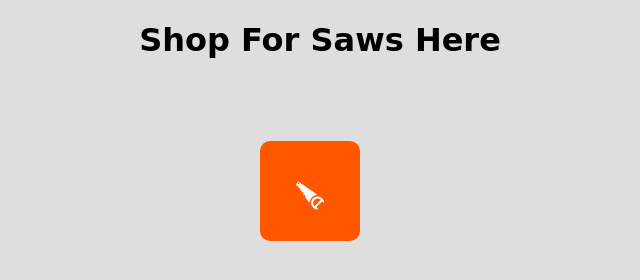
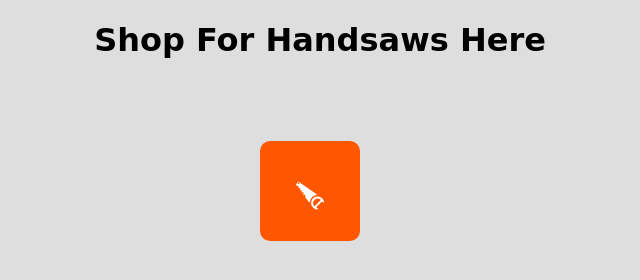
Before and after one commit to veir0004/exercise-1, a plain HTML site: page index.html in a window 1280 px wide. Shown: the whole page, without its empty margins (320-960 px from the left). Drawn offline with Linux system fonts and the light colour scheme; a web font is replaced by a local one.

Commit message:
changed titles

```diff
--- a/index.html
+++ b/index.html
@@ -2,7 +2,7 @@
 <html lang="en-ca">
 <head>
 	<meta charset="utf-8">
-	<title>Responsive Setup</title>
+	<title>Shop For Handsaws</title>
 	<link href="css/index.css" rel="stylesheet">
 	<link href="css/custom-font.css" rel="stylesheet">
 	<link href='http://fonts.googleapis.com/css?family=Patua+One' rel='stylesheet' type='text/css'>
@@ -12,7 +12,7 @@
 </head>
 <body>
 
-	<h1> Shop For Saws Here</h1>
+	<h1> Shop For Handsaws Here</h1>
 
 
 		<div class="button-holder">
```
